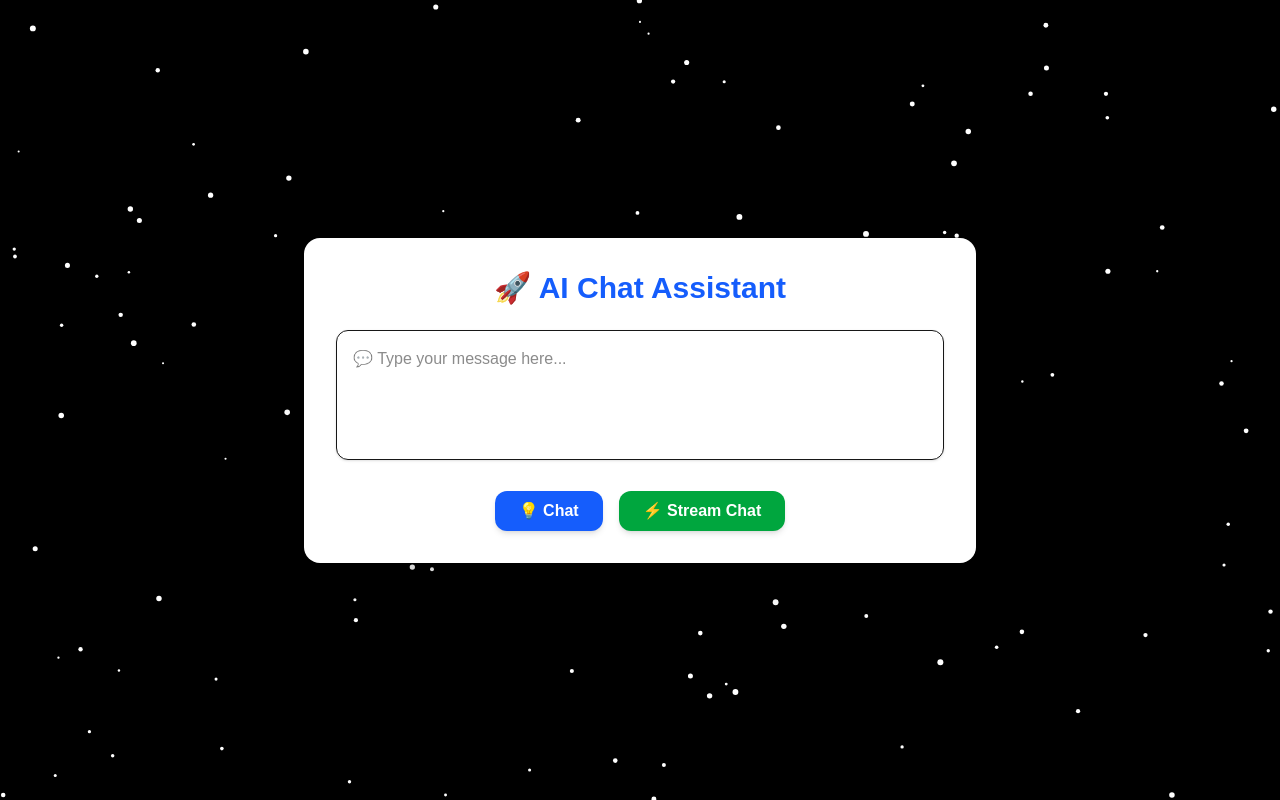
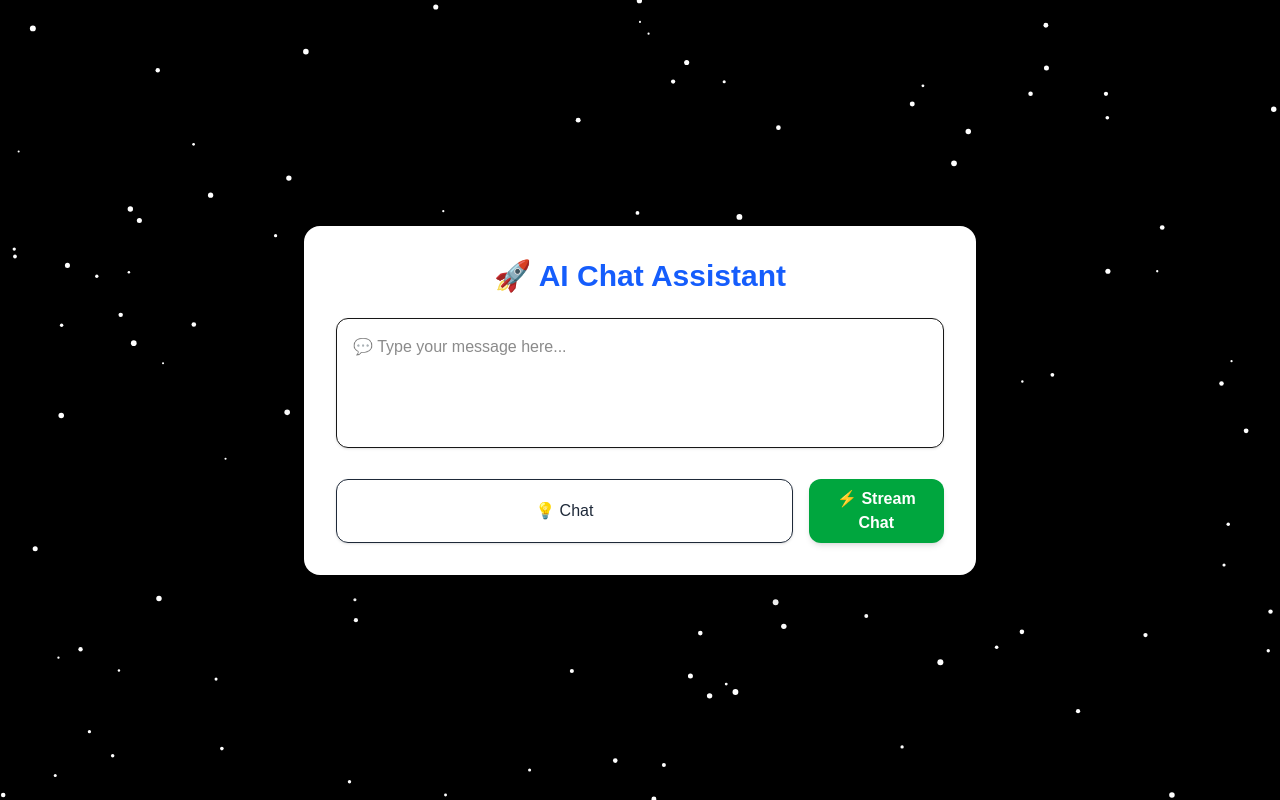
Before and after one commit to ajayp9/groq-chatbot, a Next.js app: page / in a window 1280 px wide. Built offline with nearby package versions, Linux system fonts and the light colour scheme.

Commit message:
Update page.js

```diff
--- a/app/page.js
+++ b/app/page.js
@@ -212,7 +212,7 @@ export default function Home() {
           <button
             onClick={handleChat}
             disabled={loading}
-            className="px-6 py-2 bg-blue-600 text-white rounded-xl font-semibold shadow-md hover:bg-blue-700 disabled:bg-blue-300 transition"
+            className="w-full p-4 bg-white/80 text-gray-800 placeholder-gray-500 border rounded-xl shadow-sm focus:ring-2 focus:ring-blue-400 focus:outline-none resize-none"
           >
             {loading ? "⌛ Loading..." : "💡 Chat"}
           </button>
```
